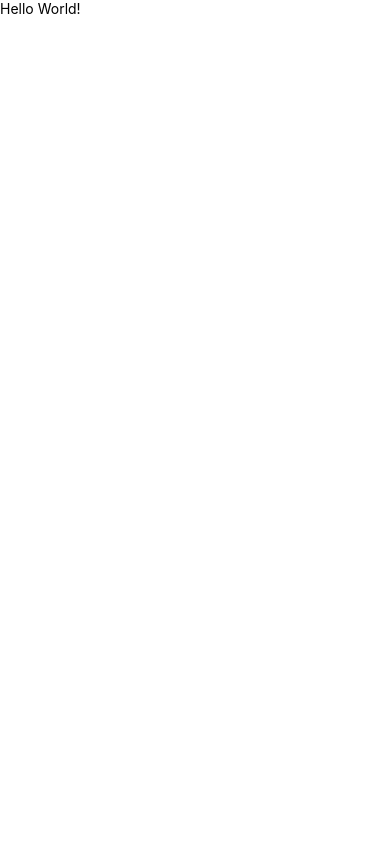
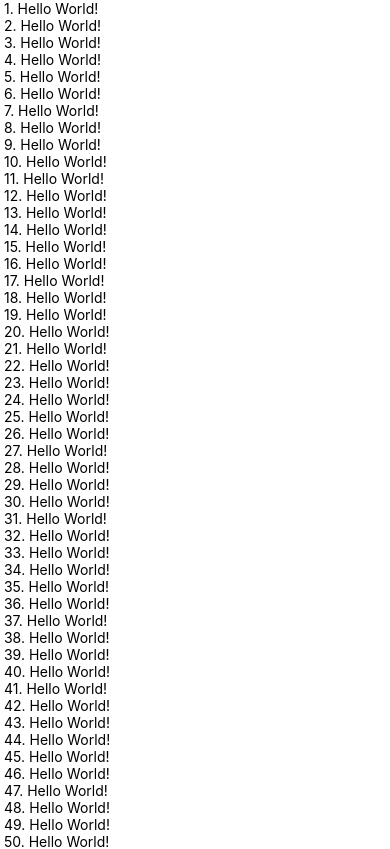
Before and after one commit to InDaviX/Hooks, a React Native app: screen / in a window 390 px wide. Shown: the top 849 px of the page. Built offline with nearby package versions, Linux system fonts and the light colour scheme.

Commit message:
Przewijanie do góry, działające

```diff
--- a/App.js
+++ b/App.js
@@ -1,10 +1,20 @@
-import React from 'react';
-import {SafeAreaView, Text} from 'react-native';
+import React, {useRef} from 'react';
+import {SafeAreaView, Text, ScrollView, Button} from 'react-native';
 
 const App = () => {
+  let array1 = Array(200).fill(0);
+  const scrollViewRef = useRef(null);
+  const click = () => {
+    scrollViewRef.current.scrollTo({x: 0, y: 0, animated: true});
+  };
   return (
     <SafeAreaView>
-      <Text>Hello World!</Text>
+      <ScrollView ref={scrollViewRef}>
+        {array1.map((v, index) => (
+          <Text key={index}> {index + 1}. Hello World!</Text>
+        ))}
+        <Button onPress={click} title={'Scroll to top'} style={{margin: 200}} />
+      </ScrollView>
     </SafeAreaView>
   );
 };
```
